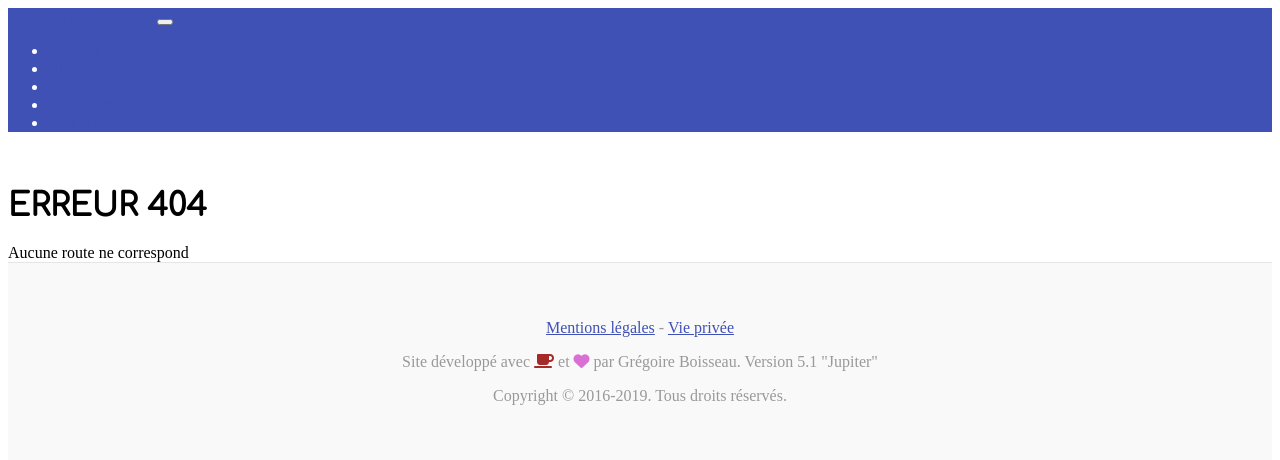
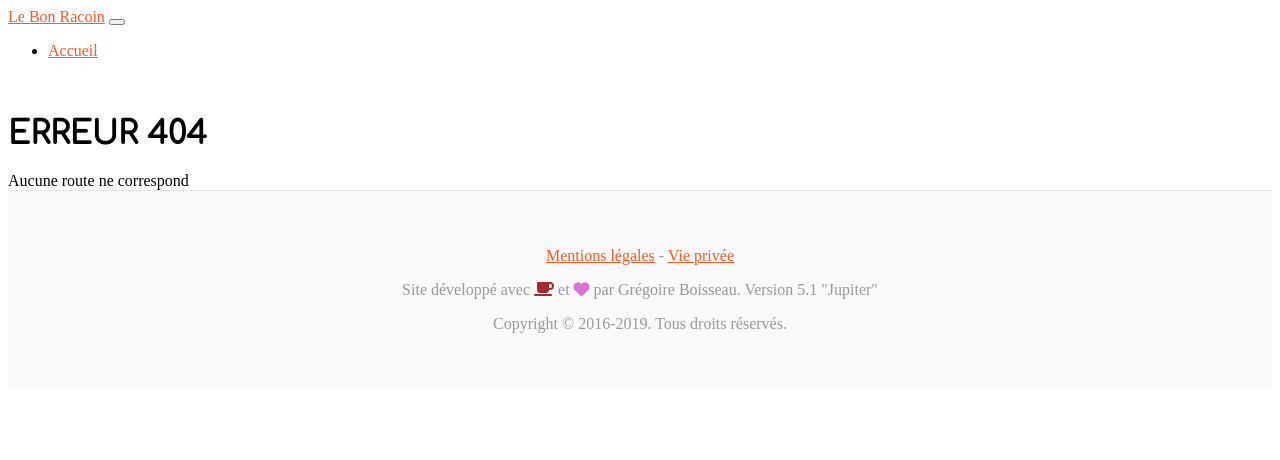
Before and after one commit to esperluweb/dolphpin-public, a PHP site: page /blog in a window 1280 px wide. Shown: the top 460 px of the page. Run offline with PHP 8.4, Linux system fonts and the light colour scheme; some libraries are stand-ins or nearby versions.

Commit message:
Adaptation vers un vrai-faux exemple

```diff
--- a/controllers/blogController.php
+++ /dev/null
@@ -1,41 +0,0 @@
-<?php
-    namespace App\Controller;
-
-    use App\Model\BlogModel as BlogModel;
-    use App\View\View as View;
-    class blogController
-    {
-
-        public function blog(): void
-        {
-            $b = new BlogModel();
-            $truc = $b->getTruc();
-            $v = new View("Blog", "layout", "test.php");
-            $v -> requireView(array("truc" => $truc));
-        }
-
-        public function test()
-        {
-            $b = new BlogModel();
-            $truc = $b->getTruc();
-            $v = new View("Test", "layout", "test.php");
-            $v -> requireView(array("truc" => $truc));
-        }
-
-        public function michel()
-        {
-            $b = new BlogModel();
-            $truc = $b->getTruc();
-            $v = new View("Michel", "layout", "test.php");
-            $v -> requireView(array("truc" => $truc));
-        }
-
-        public function machin($id)
-        {
-            $b = new BlogModel();
-            $machin = $b -> getMachin($id);
-            $v = new View("Machin", "layout", "test.php");
-            $v -> requireView(array("truc" => $machin));
-        }
-
-    }
--- /dev/null
+++ b/controllers/frontController.php
@@ -0,0 +1,17 @@
+<?php
+    namespace App\Controller;
+
+    use App\Model\AnnonceModel as AnnonceModel;
+    use App\View\View as View;
+    class frontController
+    {
+
+        public function home(): void
+        {
+            $am = new AnnonceModel();
+            $annonces = $am->getLastAnnonces();
+            $v = new View("Page d'accueil", "layout", "home.php");
+            $v -> requireView(array('annonces' => $annonces));
+        }
+
+    }
--- a/core/Configuration.php
+++ b/core/Configuration.php
@@ -9,7 +9,7 @@ class Configuration
 {
     // * Base de données
     public static $adresse_de_host = "localhost";
-    public static $nom_de_la_base = "jupiter";
+    public static $nom_de_la_base = "lebonracoin";
     public static $nom_du_user = "root";
     public static $mot_de_passe = "";
 
--- a/index.php
+++ b/index.php
@@ -7,9 +7,9 @@
     include_once("core/Model.php");
     include_once("core/View.php");
 
-    include_once("models/BlogModel.php");
+    include_once("models/AnnonceModel.php");
 
-    include_once("controllers/blogController.php");
+    include_once("controllers/frontController.php");
     include_once("controllers/errorController.php");
 
     use App\Router\Router as Router;
@@ -23,10 +23,8 @@
 
     $router = new Router($_SERVER['REQUEST_URI']);
 
-    $router->get('/', 'blog#blog');
-    $router->get('/test', 'blog#test');
-    $router->get('/michel', 'blog#michel');
-    $router->get('/machin/:id', 'blog#machin')->with('id', '[0-9]+');
+    $router->get('/', 'front#home');
+    // $router->get('/machin/:id', 'blog#machin')->with('id', '[0-9]+');
 
     try
     {
--- /dev/null
+++ b/models/AnnonceModel.php
@@ -0,0 +1,11 @@
+<?php
+    namespace App\Model;
+    class AnnonceModel extends Model
+    {
+
+        public function getLastAnnonces()
+        {
+            return $this->executerRequete("SELECT annonce.*, utilisateur.pseudo FROM annonce INNER JOIN utilisateur ON utilisateur.id = annonce.utilisateur_id ORDER BY dateannonce DESC LIMIT 4")->fetchAll();
+        }
+
+    }
--- a/models/BlogModel.php
+++ /dev/null
@@ -1,16 +0,0 @@
-<?php
-    namespace App\Model;
-    class BlogModel extends Model
-    {
-
-        public function getTruc()
-        {
-            return $this->executerRequete("SELECT * FROM partners WHERE id = ?", array("1"))->fetchAll();
-        }
-
-        public function getMachin($id)
-        {
-            return $this->executerRequete("SELECT * FROM partners WHERE id = ?", array($id))->fetchAll();
-        }
-
-    }
--- a/public/css/main.css
+++ b/public/css/main.css
@@ -7,7 +7,12 @@ body {
 }
 
 a {
-  color: #3f51b5;
+  color: #ff5722;
+}
+
+a:hover
+{
+  text-decoration: none;
 }
 
 .cercle_blanc {
@@ -51,7 +56,7 @@ span.point {
   width: 15px;
   height: 15px;
   border-radius: 50%;
-  background-color: #3f51b5;
+  background-color: #ff5722;
   top: 5px;
   right: 5px;
 }
@@ -77,7 +82,7 @@ span.badge {
 }
 
 .bg-splash {
-  background-color: #3f51b5 !important;
+  background-color: #ff5722 !important;
   color: white !important;
 }
 
@@ -93,8 +98,8 @@ span.badge {
 
 .btn-outline-primary {
   background-color: white !important;
-  color: #3f51b5 !important;
-  border: 1px solid #3f51b5 !important;
+  color: #ff5722 !important;
+  border: 1px solid #ff5722 !important;
 }
 
 /**********************************/
@@ -117,7 +122,7 @@ footer {
 }
 
 footer a {
-  color: #3f51b5 !important;
+  color: #ff5722 !important;
 }
 
 .fa-coffee {
--- a/views/parts/nav.php
+++ b/views/parts/nav.php
@@ -1,25 +1,16 @@
-<nav class="navbar fixed-top navbar-expand-lg navbar-dark bg-splash">
-    <a class="navbar-brand" href="./">Boisseau Informatique</a>
+<nav class="navbar fixed-top navbar-expand-lg navbar-dark bg-warning">
+    <a class="navbar-brand" href="./">Le Bon Racoin</a>
     <button class="navbar-toggler" type="button" data-toggle="collapse" data-target="#navbarText" aria-controls="navbarText" aria-expanded="false" aria-label="Toggle navigation">
         <span class="navbar-toggler-icon"></span>
     </button>
     <div class="collapse navbar-collapse" id="navbarText">
         <ul class="navbar-nav">
             <li class="nav-item">
-                <a class="nav-link" href="/accueil">Accueil</a>
+                <a class="nav-link" href="/">Accueil</a>
             </li>
-            <li class="nav-item">
+            <!-- <li class="nav-item">
                 <a class="nav-link" href="/blog">Blog</a>
-            </li>
-            <li class="nav-item">
-                <a class="nav-link" href="/services">Services</a>
-            </li>
-            <li class="nav-item">
-                <a class="nav-link" href="/partners">Partenaires</a>
-            </li>
-            <li class="nav-item">
-                <a class="nav-link" href="/contact">Contact</a>
-            </li>
+            </li> -->
         </ul>
     </div>
 </nav>
```
Also changed, not shown: views/pages/home.php (added, +22 -0 lines), public/img/annonce.jpg (added).
